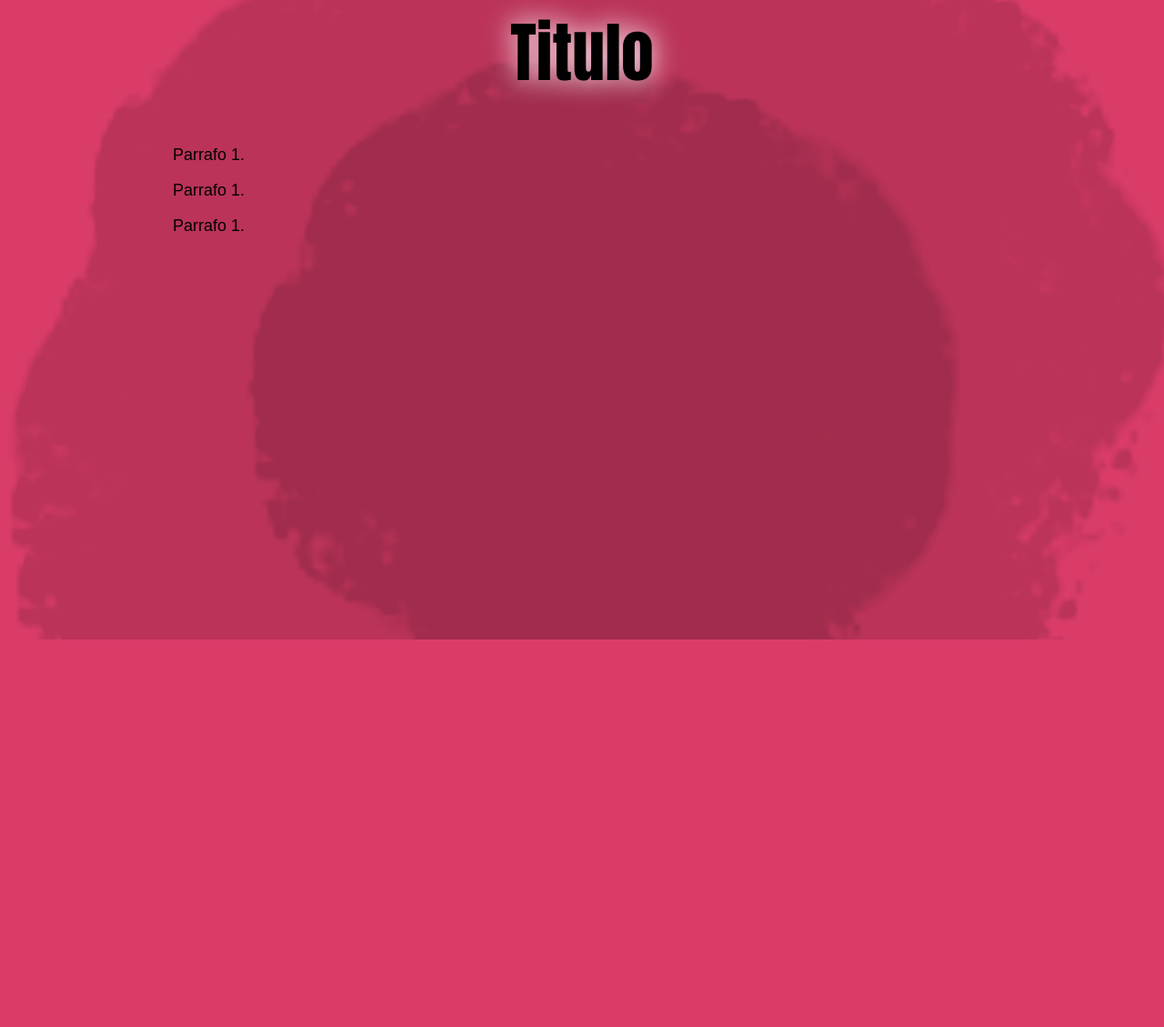
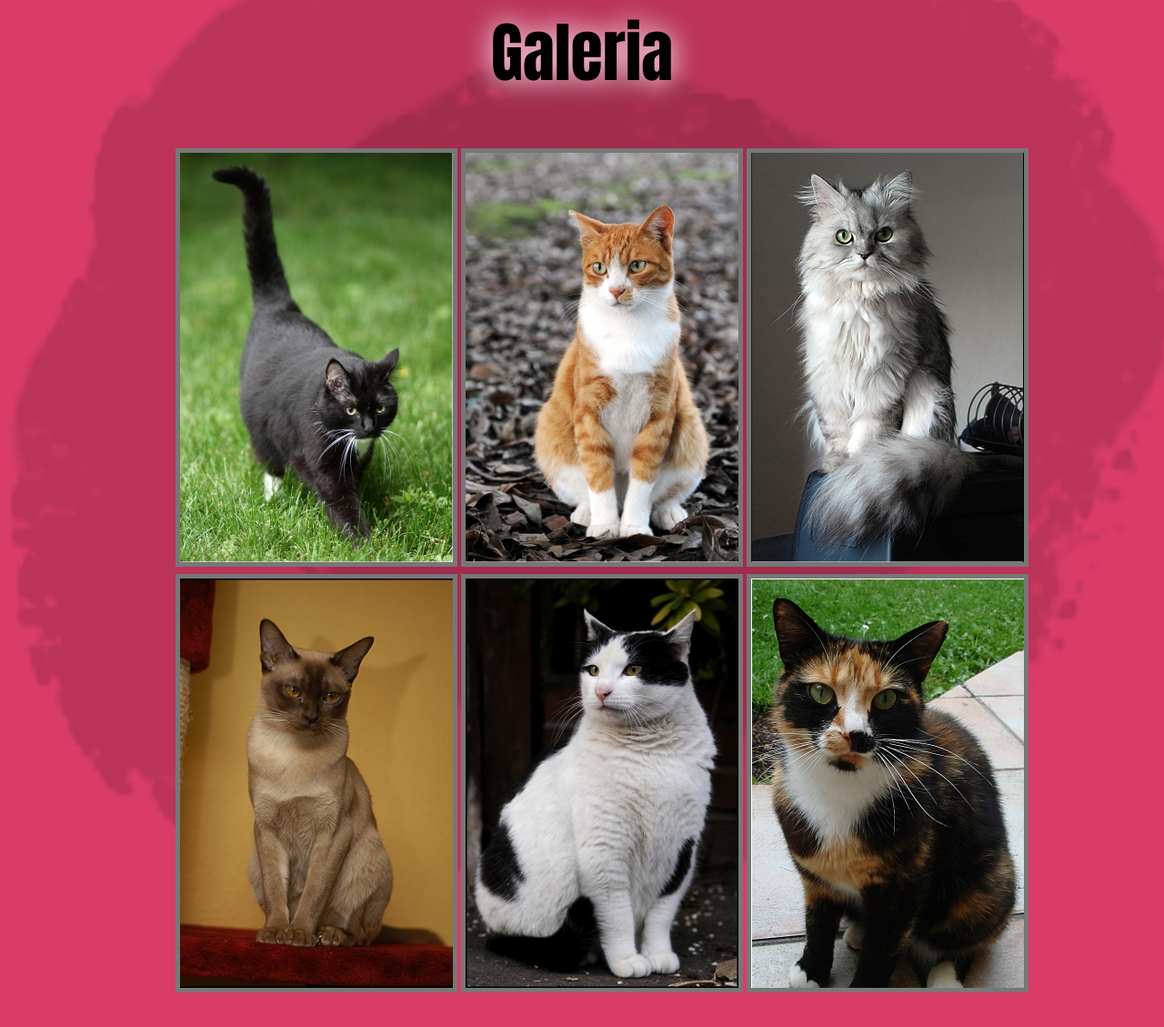
Before and after one commit to Rivarolaf/Tarea_3, a plain HTML site: page Galery.html in a window 1280 px wide. Shown: the part 97-1226 px from the top of the page at 91% size. Before the commit the page ends 800 px from the top, so only its background shows below. Drawn offline with Linux system fonts and the light colour scheme.

Commit message:
galeria finalizada

```diff
--- a/Galery.html
+++ b/Galery.html
@@ -22,10 +22,31 @@
 		</header>
 
 		<main id="cuerpo">
-			<h1>Titulo</h1>
-			<p>Parrafo 1.</p>
-			<p>Parrafo 1.</p>
-			<p>Parrafo 1.</p>
+			<h1>Galeria</h1>
+			<table id="tablagaleria">
+				<tr>
+					<td>
+						<a href="https://www.google.com/search?client=opera&q=gato&sourceid=opera&ie=UTF-8&oe=UTF-8" target="_blank"><img src="imagenes/cat_1.png" alt="Imagen de un Gato" style="width: 300px;height: 450px"></a>
+					</td>
+					<td>
+						<a href="https://www.google.com/search?client=opera&q=gato&sourceid=opera&ie=UTF-8&oe=UTF-8" target="_blank"><img src="imagenes/cat_2.png" alt="Imagen de un Gato" style="width: 300px;height: 450px"></a>
+					</td>
+					<td>
+						<a href="https://www.google.com/search?client=opera&q=gato&sourceid=opera&ie=UTF-8&oe=UTF-8" target="_blank"><img src="imagenes/cat_3.png" alt="Imagen de un Gato" style="width: 300px;height: 450px"></a>
+					</td>
+				</tr>
+				<tr>
+					<td>
+						<a href="https://www.google.com/search?client=opera&q=gato&sourceid=opera&ie=UTF-8&oe=UTF-8" target="_blank"><img src="imagenes/cat_4.png" alt="Imagen de un Gato" style="width: 300px;height: 450px"></a>
+					</td>
+					<td>
+						<a href="https://www.google.com/search?client=opera&q=gato&sourceid=opera&ie=UTF-8&oe=UTF-8" target="_blank"><img src="imagenes/cat_5.png" alt="Imagen de un Gato" style="width: 300px;height: 450px"></a>
+					</td>
+					<td>
+						<a href="https://www.google.com/search?client=opera&q=gato&sourceid=opera&ie=UTF-8&oe=UTF-8" target="_blank"><img src="imagenes/cat_6.png" alt="Imagen de un Gato" style="width: 300px;height: 450px"></a>
+					</td>
+				</tr>
+			</table>
 		<main>
 
 		<footer>
--- a/css/main.css
+++ b/css/main.css
@@ -21,12 +21,20 @@
 }
 
 #cuerpo{
-	width: 1000px;
+	width: 900px;
 	margin: auto;
 	margin-top:100px;
 	margin-bottom: 300px;
 }
 #piedepagina{
+}
+
+#tablagaleria img{
+	border: 5px solid #777;
+}
+
+#tablagaleria img:hover{
+	border: 5px solid #ffffff;
 }
 
 body{
@@ -45,6 +53,7 @@ h1{
 
 p{
 	text-indent: 50px;
+	text-align: justify;
 	font-size: 18px;
 	font-family: Arial, Helvetica, sans-serif;
 }
```
